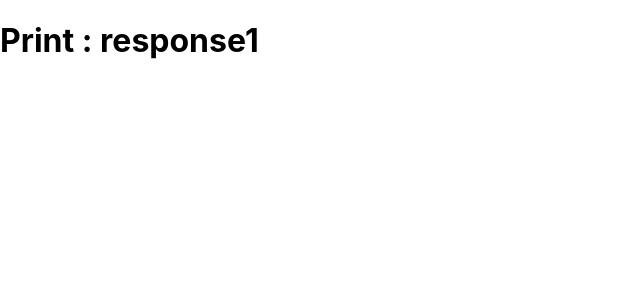
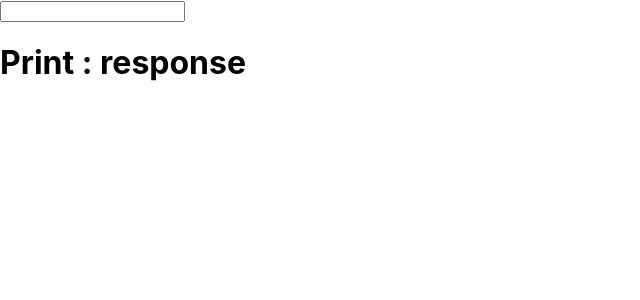
Before and after one commit to Steve246/react-hooks, a React (Create React App) app: page / in a window 1280 px wide. Shown: the top 300 px of the page, without its empty margins (0-640 px from the left). Built offline with nearby package versions, Linux system fonts and the light colour scheme.

Commit message:
[UPD] More Effect

```diff
--- a/src/components/MoreEffect.js
+++ b/src/components/MoreEffect.js
@@ -2,15 +2,41 @@ import { useEffect, useState } from "react";
 import MoreEffectService from "../service/moreEffectService";
 
 const MoreEffect = () => {
+  // const { doPrint } = MoreEffectService();
+  // const [result, setResult] = useState();
+  // useEffect(() => {
+  //   setResult(doPrint("1"));
+  //   console.log("1");
+  // }, []);
+  // return (
+  //   <>
+  //     <h1> Print : {result} </h1>
+  //   </>
+  // );
+
+  // useEffect akan dipangil ketika ada perubahan pada Id
+
+  const [result, setResult] = useState("");
+  const [id, setId] = useState("");
+  // useSTate melakukan perubahan re render ketika ada perubaha state
   const { doPrint } = MoreEffectService();
-  const [result, setResult] = useState();
   useEffect(() => {
-    setResult(doPrint("1"));
+    setResult(doPrint(id));
     console.log("1");
-  }, []);
+    // deps => mengatur kapan useEffect akan dijalankan
+    // jadi kalau teken id dia baru trigger berubah
+  }, [id]);
   return (
     <>
-      <h1> Print : {result} </h1>
+      <input
+        type="text"
+        value={id}
+        onChange={(e) => {
+          setId(e.target.value);
+        }}
+      />
+      {/* <button onClick={() => setId("10")}> Click </button> */}
+      <h1> Print : {result}</h1>
     </>
   );
 };
```
